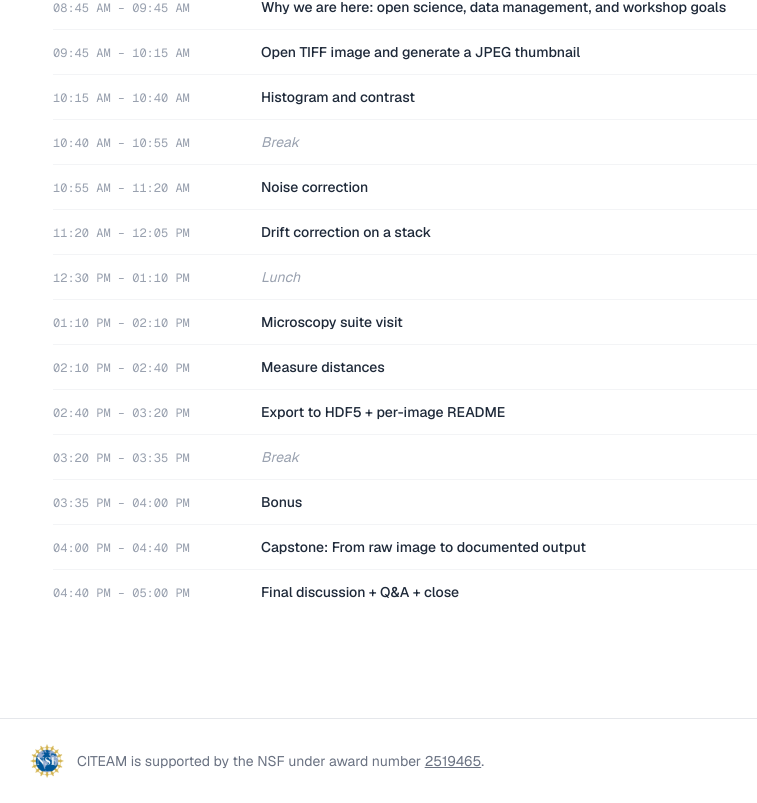
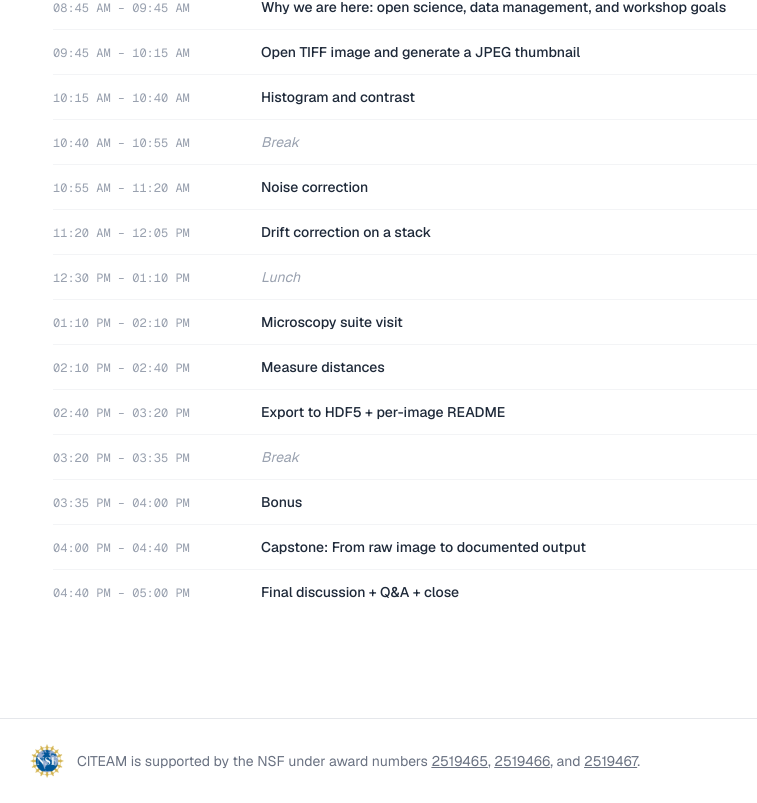
Before and after one commit to yaxue1123/citeam-workshop-2026, a Next.js app: page / in a window 1280 px wide. Shown: the part 1493-2296 px from the top of the page, without its empty margins (227-984 px from the left). Built offline with nearby package versions, Linux system fonts and the light colour scheme.

Commit message:
Update award numbers in footer

```diff
--- a/app/page.tsx
+++ b/app/page.tsx
@@ -166,15 +166,12 @@ export default function Home() {
         <div className="max-w-3xl mx-auto flex items-center gap-3 text-sm text-gray-500">
           <Image src={`${base}/nsf-logo.png`} alt="NSF logo" width={36} height={36} className="flex-shrink-0" />
           <p>
-            CITEAM is supported by the NSF under award number{" "}
-            <a
-              href="https://www.nsf.gov/awardsearch/showAward?AWD_ID=2519465"
-              target="_blank"
-              rel="noopener noreferrer"
-              className="underline hover:text-gray-700"
-            >
-              2519465
-            </a>
+            CITEAM is supported by the NSF under award numbers{" "}
+            <a href="https://www.nsf.gov/awardsearch/showAward?AWD_ID=2519465" target="_blank" rel="noopener noreferrer" className="underline hover:text-gray-700">2519465</a>
+            {", "}
+            <a href="https://www.nsf.gov/awardsearch/showAward?AWD_ID=2519466" target="_blank" rel="noopener noreferrer" className="underline hover:text-gray-700">2519466</a>
+            {", and "}
+            <a href="https://www.nsf.gov/awardsearch/showAward?AWD_ID=2519467" target="_blank" rel="noopener noreferrer" className="underline hover:text-gray-700">2519467</a>
             .
           </p>
         </div>
```
